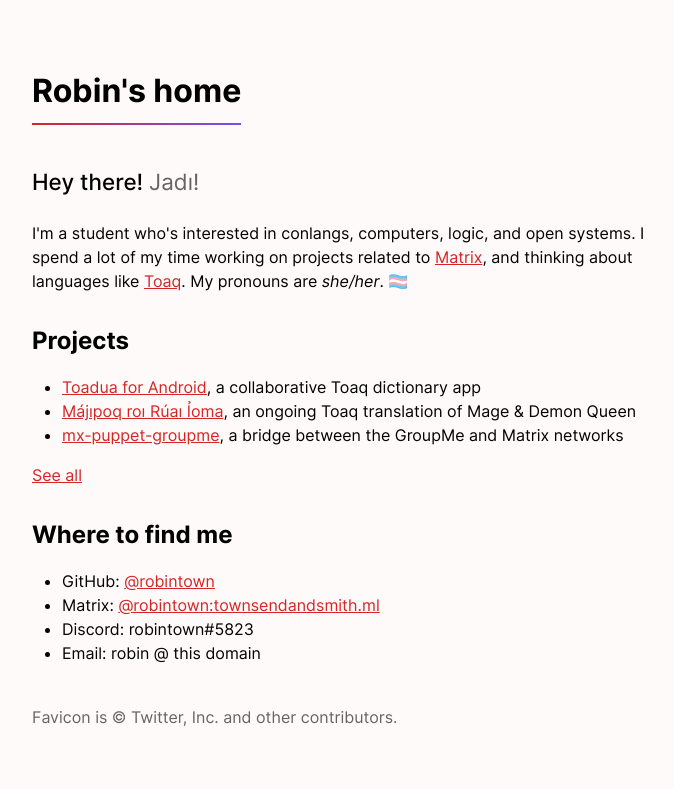
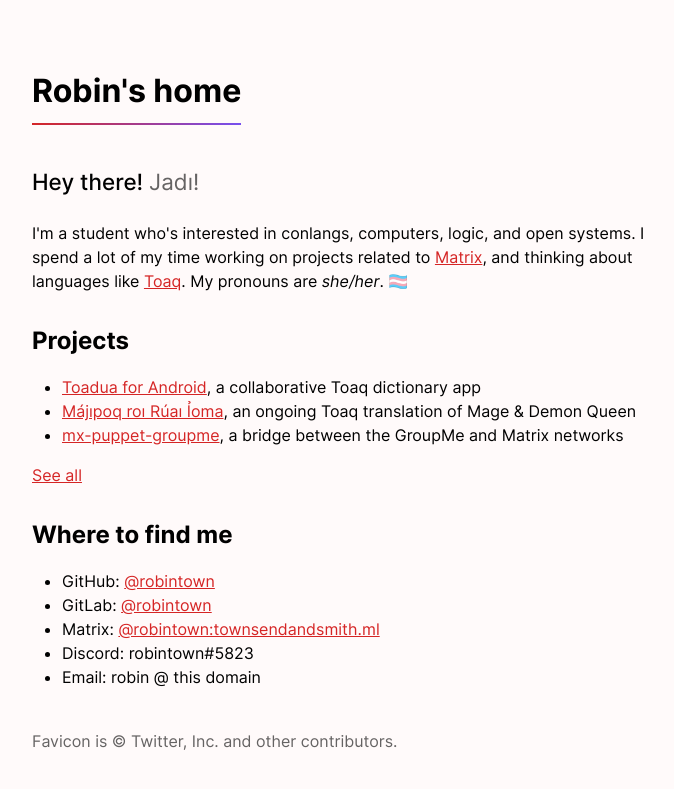
Before and after one commit to robintown/robin.town, a Jekyll site: the page built from index.html, in a window 1280 px wide. Shown: the top 789 px of the page, without its empty margins (288-962 px from the left). Built offline with Jekyll 4.4.1, drawn with Linux system fonts in a browser that asks for light colours.

Commit message:
Add GitLab contact info

```diff
--- a/index.html
+++ b/index.html
@@ -15,6 +15,7 @@ title: Robin's home
 <h2>Where to find me</h2>
 <ul>
   <li>GitHub: <a href="https://github.com/robintown">@robintown</a></li>
+  <li>GitLab: <a href="https://gitlab.com/robintown">@robintown</a></li>
   <li>Matrix: <a href="https://matrix.to/#/@robintown:townsendandsmith.ml">@robintown:townsendandsmith.ml</a></li>
   <li>Discord: robintown#5823</li>
   <li>Email: robin @ this domain</li>
```
